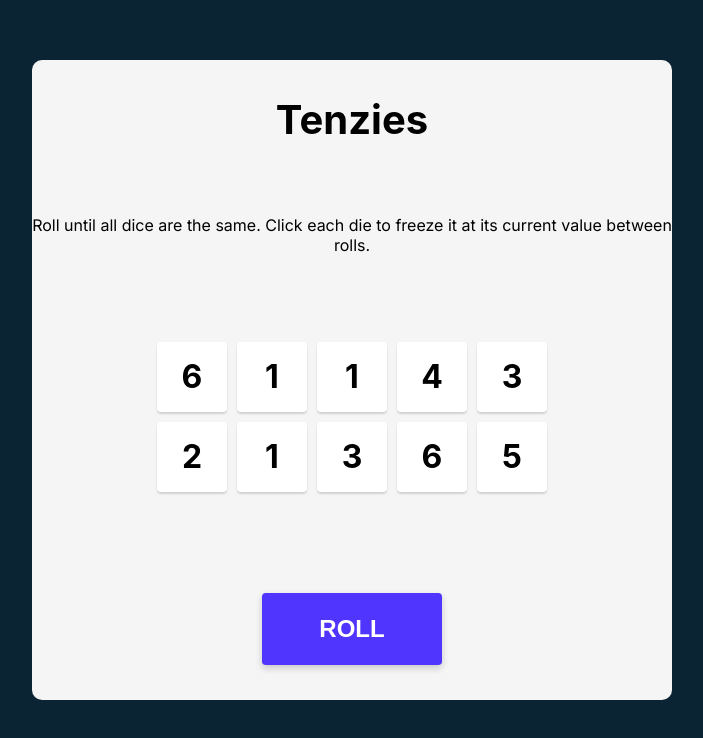
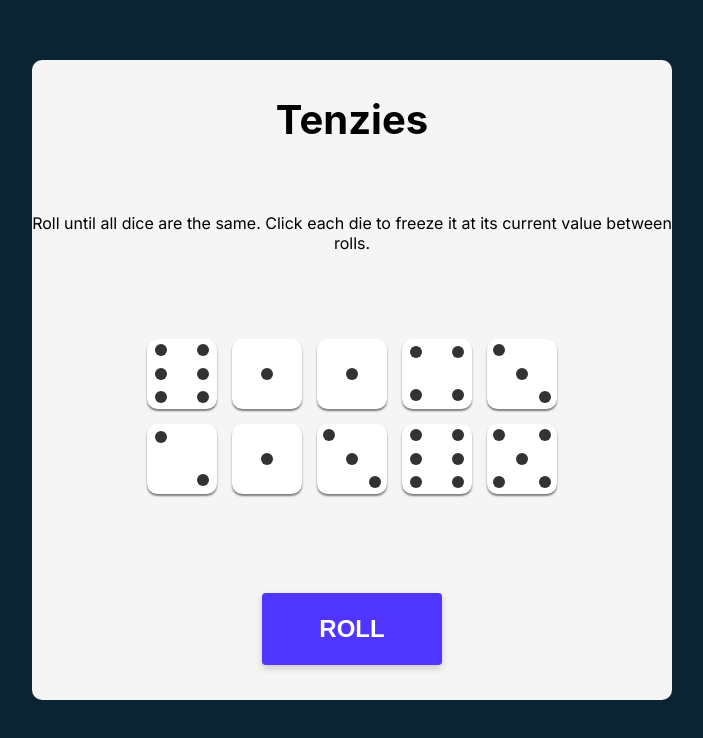
Before and after one commit to casp3rus/tenzies, a React (Create React App) app: page / in a window 1280 px wide. Shown: the top 738 px of the page, without its empty margins (288-991 px from the left). Built offline with nearby package versions, Linux system fonts and the light colour scheme.

Commit message:
add regular die face instead of numbers - css, grid template

```diff
--- a/src/App.css
+++ b/src/App.css
@@ -25,22 +25,51 @@ main {
 .dice-container {
   display: grid;
   grid-template-columns: repeat(5, 1fr);
-  gap: 10px;
+  gap: 15px;
 }
 
-.die {
-  display: flex;
-  justify-content: center;
-  align-items: center;
-  height: 70px;
-  width: 70px;
-  box-shadow: 0px 2px 2px rgba(0, 0, 0, 0.15);
-  border-radius: 4px;
+.face {
+	display: grid;
+	grid-template-areas:
+		"a . c"
+		"e g f"
+		"d . b";
+
+	width: 70px;
+	height: 70px;
+  box-shadow: 0px 2px 2px rgba(0, 0, 0, 0.50);
+  border-radius: 15%;
   cursor: pointer;
 }
 
-.die-num {
-  font-size: 2rem;
+.pip {
+	display: block;
+	align-self: center;
+	justify-self: center;
+	width: 12px;
+	height: 12px;
+	border-radius: 50%;
+	background-color: #333;
+}
+
+.pip:nth-child(2) {
+	grid-area: b;
+}
+.pip:nth-child(3) {
+	grid-area: c;
+}
+.pip:nth-child(4) {
+	grid-area: d;
+}
+.pip:nth-child(5) {
+	grid-area: e;
+}
+.pip:nth-child(6) {
+	grid-area: f;
+}
+
+.pip:nth-child(odd):last-child {
+	grid-area: g;
 }
 
 .roll-button {
--- a/src/components/Die.js
+++ b/src/components/Die.js
@@ -1,14 +1,23 @@
+import { nanoid } from 'nanoid';
+
 export default function Die(props) {
   const styles = {
     backgroundColor: props.isHeld ? '#59E391' : '#ffffff',
   }
+
+  const dieFace = []
+
+  for (let i = 1; i <= props.value; i++) {
+    dieFace.push(<span key={nanoid()} className='pip'></span>)
+  }
+
   return (
     <div
-      className='die'
+      className='face'
       style={styles}
       onClick={props.holdDie}
     >
-      <h1 className='die-num'>{props.value}</h1>
+      {dieFace}
     </div>
   );
 }
```
